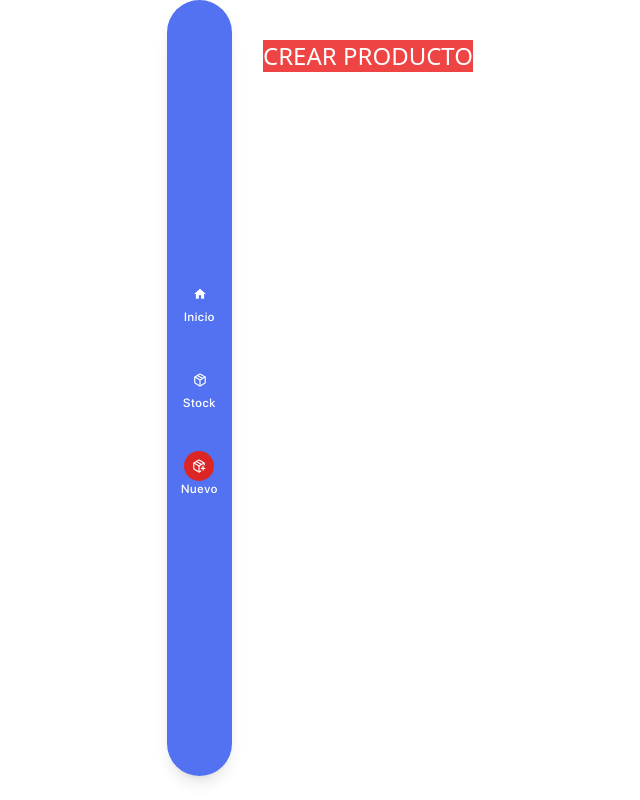
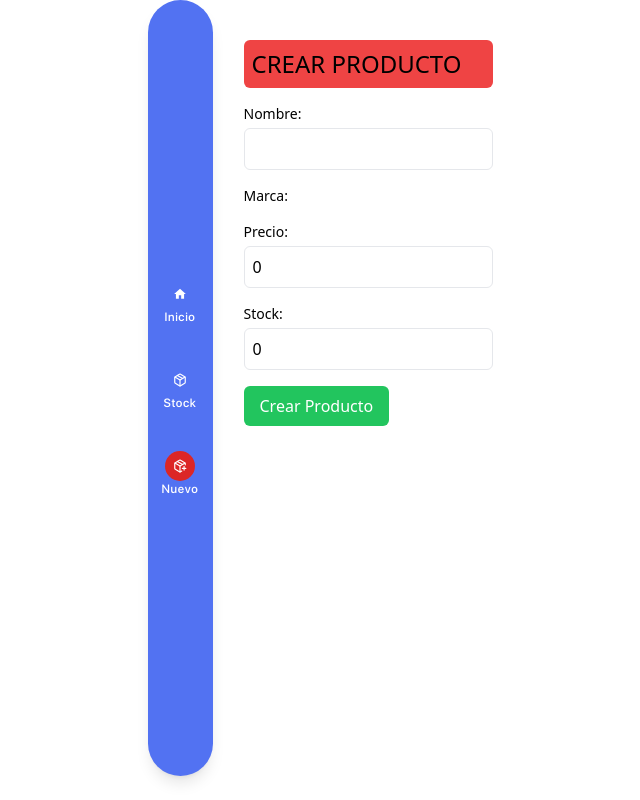
Before and after one commit to FGDGines/chozo, a React (Vite) app in the folder apps/front/: page /createProduct in a window 1280 px wide. Shown: the whole page, without its empty margins (322-962 px from the left). Built offline with nearby package versions, Linux system fonts and the light colour scheme.

Commit message:
created: modal

```diff
--- a/apps/front/src/components/Modal.jsx
+++ b/apps/front/src/components/Modal.jsx
@@ -1,7 +1,11 @@
 import React from "react";
 import { TiDelete } from "react-icons/ti";
+import { useLocation } from "react-router-dom";
 
 function Modal({ setShowModal }) {
+  const location = useLocation();
+  const isStockRoute = location.pathname === "/stock";
+
   return (
     <div className="font-SFRegular h-screen w-screen bg-red-900 bg-transparent absolute z-10 left-0 top-0 flex justify-center items-center">
       <div className="bg-white border-gray-600 border-2 w-[70%] h-[80%] flex-col flex p-1 rounded-xl ">
@@ -13,7 +17,31 @@ function Modal({ setShowModal }) {
             <TiDelete className="text-3xl bg-red-500 -mr-4 -mt-4 rounded-2xl text-white hover:scale-110 transition" />
           </button>
         </div>
-        <div className="flex justify-center items-center w-full h-full">
+
+        {isStockRoute ? (
+          <div
+            id="modalEditarProducto"
+            className="flex justify-center items-center w-full h-full"
+          >
+            <div className="w-[95%] h-[95%] bg-red-200 flex justify-between items-center flex-col ">
+              <div className="w-full clear-start bg-red-300">
+                nombre del producto
+              </div>
+              <div className="w-full"> precio</div>
+              <div className="w-full"> iva</div>
+              <div className="w-full"> costo</div>
+              <div className="w-full"> precio venta</div>
+
+              <div className="w-full flex justify-around">
+                <button>EXPORTAR </button>
+              </div>
+            </div>
+          </div>
+        ) : (
+          <div
+            id="modalAlbaran"
+            className="flex justify-center items-center w-full h-full"
+          >
             <div className="w-[95%] h-[95%] bg-red-200 flex justify-between items-center flex-col ">
               <div className="w-full clear-start bg-red-300">
                 nombre del cliente
@@ -24,6 +52,7 @@ function Modal({ setShowModal }) {
               </div>
             </div>
           </div>
+        )}
       </div>
     </div>
   );
--- a/apps/front/src/components/Table.jsx
+++ b/apps/front/src/components/Table.jsx
@@ -10,7 +10,7 @@ import {
 } from "@tanstack/react-table";
 import Modal from "./Modal";
 
-function Table({ data, columns, name, showModal, setShowModal }) {
+function Table({ data, columns, name, props }) {
   const [sorting, setSorting] = useState([]);
   const [filtering, setFiltering] = useState({
     globalFilter: "",
@@ -49,7 +49,7 @@ function Table({ data, columns, name, showModal, setShowModal }) {
 
   return (
     <>
-      {showModal ? <Modal setShowModal={setShowModal} /> : ""}
+      {props.showModal ? <Modal setShowModal={props.setShowModal} /> : ""}
       <div className="ml-[100px] font-SFRegular flex flex-col max-h-[530px] h-screen ">
         <div className="text-[35px]">Listado de {name}</div>
         <input
--- a/apps/front/src/views/Sales/Sell.jsx
+++ b/apps/front/src/views/Sales/Sell.jsx
@@ -4,6 +4,10 @@ import data from "../../../data.json";
 
 function Sell() {
   const [showModal, setShowModal] = useState(false);
+  const props = {
+    showModal,
+    setShowModal,
+  };
   const columns = [
     { header: "n° fact", accessorKey: "id" },
     { header: "fecha", accessorKey: "fecha" },
@@ -31,13 +35,7 @@ function Sell() {
 
   return (
     <div className="p-5 w-[97%]">
-      <Table
-        data={data.ventas}
-        columns={columns}
-        name="ventas"
-        showModal={showModal}
-        setShowModal={setShowModal}
-      />
+      <Table data={data.ventas} columns={columns} name="ventas" props={props} />
       ;
     </div>
   );
--- a/apps/front/src/views/Stock/CreateProduct.jsx
+++ b/apps/front/src/views/Stock/CreateProduct.jsx
@@ -1,10 +1,81 @@
-import React from "react";
+import React, { useState } from "react";
 
 function CreateProduct() {
+  const [product, setProduct] = useState({
+    nombre: "",
+    marca: "",
+    precio: 0,
+    stock: 0,
+  });
+
+  const handleChange = (e) => {
+    const { name, value } = e.target;
+    setProduct((prevProduct) => ({
+      ...prevProduct,
+      [name]: value,
+    }));
+  };
+
+  const handleSubmit = (e) => {
+    e.preventDefault();
+    console.log("Producto creado");
+  };
+
   return (
-    <div className="ml-[100px] mt-10 text-white text-2xl bg-red-500 ">
-      {" "}
-      CREAR PRODUCTO
+    <div className="ml-[100px] mt-10 ">
+      <h2 className="text-2xl bg-red-500 p-2 rounded-md">CREAR PRODUCTO</h2>
+      <form className="mt-4" onSubmit={handleSubmit}>
+        <div className="mb-4">
+          <label className="block text-sm font-medium">Nombre:</label>
+          <input
+            type="text"
+            id="nombre"
+            name="nombre"
+            value={product.nombre}
+            onChange={handleChange}
+            className="mt-1 p-2 border rounded-md w-full"
+          />
+        </div>
+        <div className="mb-4">
+          <label className="block text-sm font-medium">Marca:</label>
+          {/* <input
+            type="text"
+            id="marca"
+            name="marca"
+            value={product.marca}
+            onChange={handleChange}
+            className="mt-1 p-2 border rounded-md w-full"
+          /> */}
+        </div>
+        <div className="mb-4">
+          <label className="block text-sm font-medium">Precio:</label>
+          <input
+            type="number"
+            id="precio"
+            name="precio"
+            value={product.precio}
+            onChange={handleChange}
+            className="mt-1 p-2 border rounded-md w-full"
+          />
+        </div>
+        <div className="mb-4">
+          <label className="block text-sm font-medium">Stock:</label>
+          <input
+            type="number"
+            id="stock"
+            name="stock"
+            value={product.stock}
+            onChange={handleChange}
+            className="mt-1 p-2 border rounded-md w-full"
+          />
+        </div>
+        <button
+          type="submit"
+          className="bg-green-500 text-white py-2 px-4 rounded-md hover:bg-green-600"
+        >
+          Crear Producto
+        </button>
+      </form>
     </div>
   );
 }
--- a/apps/front/src/views/Stock/Stock.jsx
+++ b/apps/front/src/views/Stock/Stock.jsx
@@ -1,16 +1,46 @@
-import React from "react";
+import React, { useState } from "react";
 import Table from "../../components/Table";
 import data from "../../../data.json";
 
 function Stock() {
+  const [showModal, setShowModal] = useState(false);
+  const props = {
+    showModal,
+    setShowModal,
+  };
+
   const columns = [
     { header: "ID", accessorKey: "id" },
     { header: "nombre", accessorKey: "nombre" },
     { header: "marca", accessorKey: "marca" },
     { header: "precio", accessorKey: "precio" },
     { header: "stock", accessorKey: "stock" },
+    {
+      header: "acciones",
+      accessorKey: "",
+      cell: (row) => (
+        <button
+          className="px-2 py-1 bg-green-500 text-white rounded-md hover:bg-green-600"
+          onClick={() => buttonAction(row)}
+        >
+          Editar
+        </button>
+      ),
+    },
   ];
-  return <Table data={data.productos} columns={columns} name={"Productos"} />;
+
+  function buttonAction(row) {
+    setShowModal(true);
+    console.log("ir a albaran n°", row.row.original.id);
+  }
+  return (
+    <Table
+      data={data.productos}
+      columns={columns}
+      name={"Productos"}
+      props={props}
+    />
+  );
 }
 
 export default Stock;
```
Also changed, not shown: 1 other file (tests, documents, lock files or other folders). Lines whose indentation alone changed are shown as unchanged.
